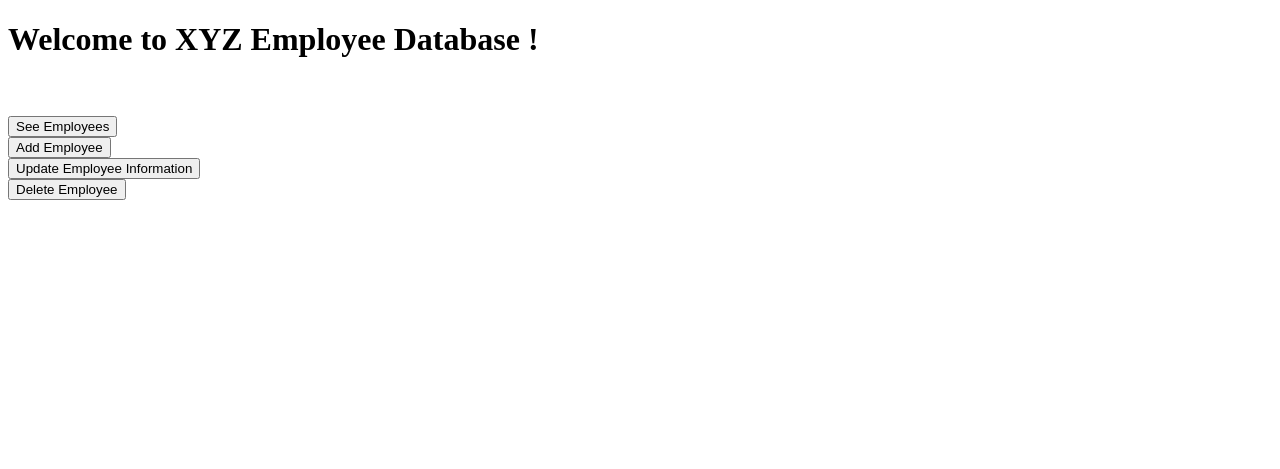
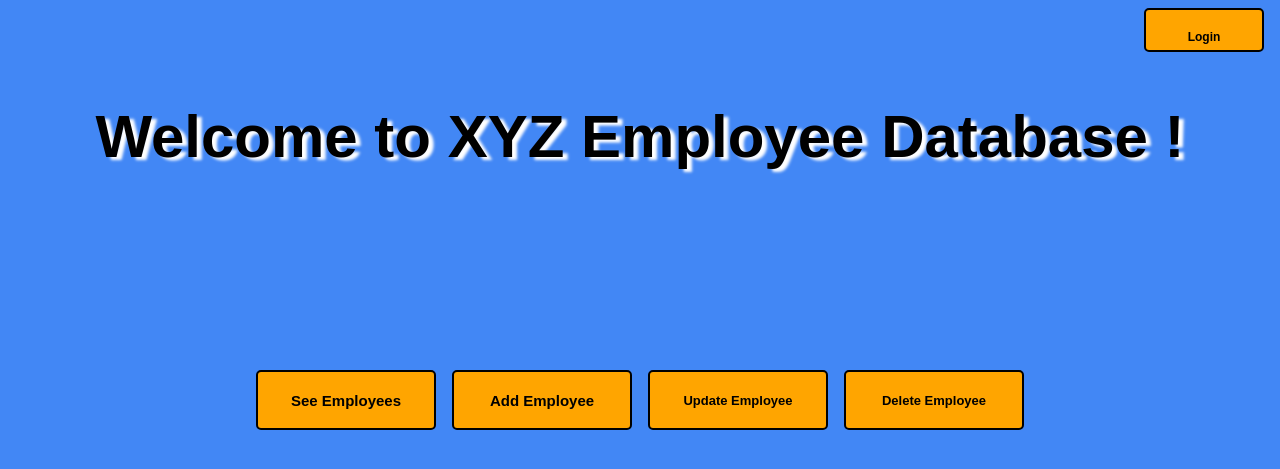
Before and after one commit to RS-786/AccessAI-Assignment, a Django app: template assignment/Employee/templates/employee/index.html in a window 1280 px wide. Shown: the top 469 px of the page. Run offline with Django 3.2, Linux system fonts and the light colour scheme; the template is opened without the code that fills it, so the values that code supplies are empty.

Commit message:
Frontend Improved

```diff
--- a/assignment/Employee/models.py
+++ b/assignment/Employee/models.py
@@ -23,7 +23,7 @@ def name_check(name):
     return name
 
 class Employee(models.Model):
-    name = models.CharField(max_length = 64,validators=[name_check])
+    name = models.CharField(max_length = 64,validators=[name_check], unique = True)
     gender = models.CharField(choices = GENDER_CHOICES, max_length = 1)
     salary = models.IntegerField(validators=[salary_check])
     joining_date = models.DateField(auto_now = True)
--- a/assignment/Employee/templates/employee/index.html
+++ b/assignment/Employee/templates/employee/index.html
@@ -3,27 +3,215 @@
 <head>
     <meta charset="UTF-8">
     <title>Home</title>
+    <style rel="stylesheet">
+    .messages{
+    color:#006400;
+    font-size:25px;
+    }
+        *{
+  margin:0px;
+  border:0px;
+  padding:0px;
+  font-family:arial;
+
+}
+
+html{
+ overflow:hidden;
+  background-color:#4287f5;
+}
+#maindiv{
+  height:fit-content;
+  width:800px;
+   position:absolute;
+    top:50%;
+  left:50%;
+
+  display:flex;
+  justify-content:space-evenly;
+  transform:translate(-50%,-50%);
+}
+h1{
+ text-shadow:5px 3px 3px white;
+  text-align:center;
+  padding-top:8%;
+  font-size:60px;
+
+}
+ .btn{
+/*  text-shadow:3px  4px 3px  grey;  */
+ border:2px solid black;
+background-color:orange;
+  font-weight:900;
+ width:180px;
+  height:60px;
+  padding:20px;
+  position:relative;
+ border-radius:5px;
+  cursor:pointer;
+   font-size:24px;
+
+}
+
+
+
+.btn:active::before{
+
+ box-shadow:  inset 0px 0px 10px #7a96c2;
+}
+
+/* button-1 left-slide*/
+.btn.btn1::before{
+  top:0px;
+  bottom:0px;
+  right:0px;
+  left:0px;
+  width:100%;
+  height:100%;
+  position:absolute;
+
+  z-index:-1;
+  content:'';
+  border-radius:5px;
+  transform:scaleX(0);
+  transform-origin:left;
+  transition: transform 600ms ease-in-out;
+  background-image:linear-gradient(180deg,#cde695,#63e0ac);
+
+}
+.btn.btn1:hover::before,.btn.btn1:focus::before{
+
+  transform:scaleX(1);
+}
+.btn.btn1:hover{
+  z-index:1;
+
+}
+/* button-2 right-slide */
+.btn.btn2::before{
+  top:0px;
+  bottom:0px;
+  right:0px;
+  left:0px;
+  width:100%;
+  height:100%;
+
+  position:absolute;
+/*   background-color:; */
+  background-image:linear-gradient(45deg,#e1dae6,#a67ac2);
+
+  z-index:-1;
+  content:'';
+  border-radius:5px;
+  transform:scaleX(0);
+  transform-origin:bottom-right;
+  transition: transform 600ms ease-in-out;
+
+}
+.btn.btn2:hover::before,.btn.btn2:focus::before{
+
+  transform:scaleX(1);
+}
+.btn.btn2:hover{
+  z-index:1;
+}
+/* button-3  top-slide*/
+.btn.btn3::before{
+  top:0px;
+  bottom:0px;
+  right:0px;
+  left:0px;
+  width:100%;
+  height:100%;
+  position:absolute;
+  border-radius:5px;
+  z-index:-1;
+  content:'';
+/*    border-bottom-left-radius: 40%; */
+
+  transform:scaleY(0);
+  transform-origin:top;
+  transition: transform 600ms ease-in;
+    background-image:linear-gradient(180deg,#e6d395,#edbbeb);
+
+}
+.btn.btn3:hover::before,.btn.btn3:focus::before{
+
+  transform:scaleY(1);
+}
+.btn.btn3:hover{
+  z-index:1;
+}
+@media only screen and (max-width: 780px) {
+  html{
+    overflow:visible;
+  }
+  #maindiv{
+  flex-direction:column;
+
+
+    height:100px;
+  width:fit-content;
+
+  }
+  h1{
+    font-size:30px;
+    text-align:center;
+
+  }
+  .btn{
+     margin:5px;
+    top:50%;
+  left:50%;
+
+  transform:translate(-50%,-50%);
+  }
+
+
+}
+@media only screen and (max-height:300px){
+  h1{
+    display:none;
+  }
+}
+.loggedin{
+position: absolute;
+  top: 8px;
+  right: 16px;
+  font-size: 18px;
+}
+}
+    </style>
 </head>
 <body>
+{% if messages %}
+<ul class="messages">
+    {% for message in messages %}
+    <li  {% if message.tags %} class=" {{ message.tags }} " {% endif %}> {{ message }} </li>
+    {% endfor %}
+</ul>
+{% endif %}
+{% if user.is_authenticated %}
+<button class = "loggedin btn" style="font-size:12px; height:40px; width:120px;" onclick = "location.href = 'loggedout'">
+    Logout
+</button>
+{% else %}
+<button class = "loggedin btn" style="font-size:12px; height:40px; width:120px;" onclick = "location.href = 'login'">
+    Login
+</button>
+{% endif %}
 <h1>
     Welcome to XYZ Employee Database !
 </h1>
 <br>
 <br>
-<button onclick = "location.href = 'read/0'" >
-    See Employees
-</button>
-<br>
-<button onclick = "location.href = '{% url 'create' %}'" >
-    Add Employee
-</button>
-<br>
-<button onclick = "location.href = '{% url 'update' %}'" >
-    Update Employee Information
-</button>
-<br>
-<button onclick = "location.href = '{% url 'delete' %}'" >
-    Delete Employee
-</button>
+<div id='maindiv'>
+
+      <button class="btn btn1" onclick = "location.href = 'read/0'" style="font-size:15px;">See Employees </button>
+      <button class="btn btn2" onclick = "location.href = '{% url 'create' %}'" style="font-size:15px;">Add Employee</button>
+      <button class="btn btn3" onclick = "location.href = '/search/search'" style="font-size:13px;">Update Employee</button>
+      <button class="btn btn1" onclick = "location.href = '/search/delete'" style="font-size:13px;">Delete Employee</button>
+      </div>
+
 </body>
 </html>
--- a/assignment/Employee/templates/registration/login.html
+++ b/assignment/Employee/templates/registration/login.html
@@ -192,12 +192,6 @@ input[type="checkbox"]:not(:checked) + label, input[type="checkbox"]:checked + l
 </style>
 </head>
 <body>
-<h2>
-	Don't have an Account ?
-</h2>
-<button onclick = "location.href = '{% url 'signup' %}'">
-	Sign up
-</button>
 <br>
 <div class="container">
 <div class = "heading" style="font-size:30px;">Please enter your details to sign into your account</div>
--- a/assignment/Employee/urls.py
+++ b/assignment/Employee/urls.py
@@ -8,6 +8,7 @@ urlpatterns = [
     path("", views.index, name = 'index'),
     path("read/<int:start_from>",views.read,name='read'),
     path("create",views.create,name = 'create'),
-    path("update",views.update,name = 'update'),
+    path("update/<str:name>",views.update,name = 'update'),
     path("delete",views.delete,name = 'delete'),
+    path("search/<str:view>",views.search,name = 'search')
 ]
```
Also changed, not shown: assignment/Employee/templates/employee/read.html (+9 -4 lines), assignment/Employee/templates/employee/update.html (+6 -6 lines), assignment/Employee/views.py (+45 -33 lines), assignment/Employee/migrations/0002_auto_20210615_0238.py (added), assignment/db.sqlite3.
